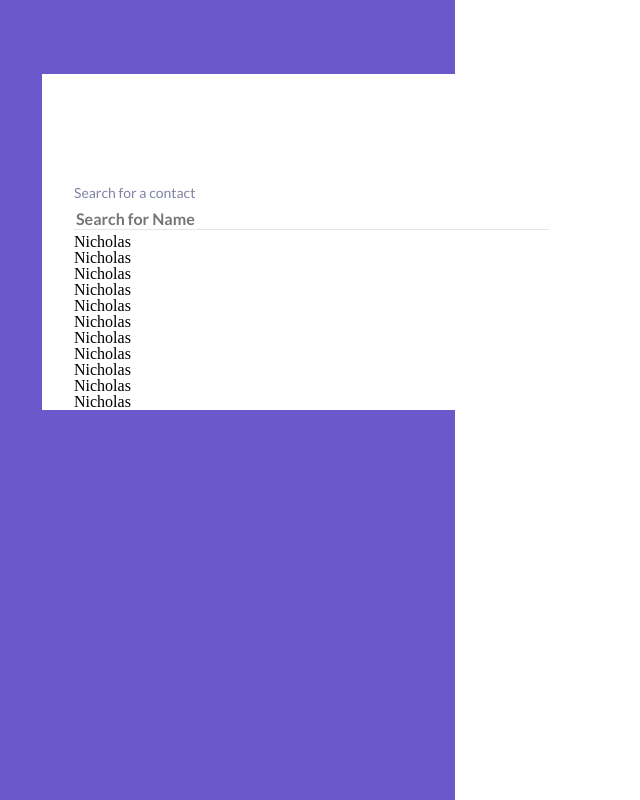
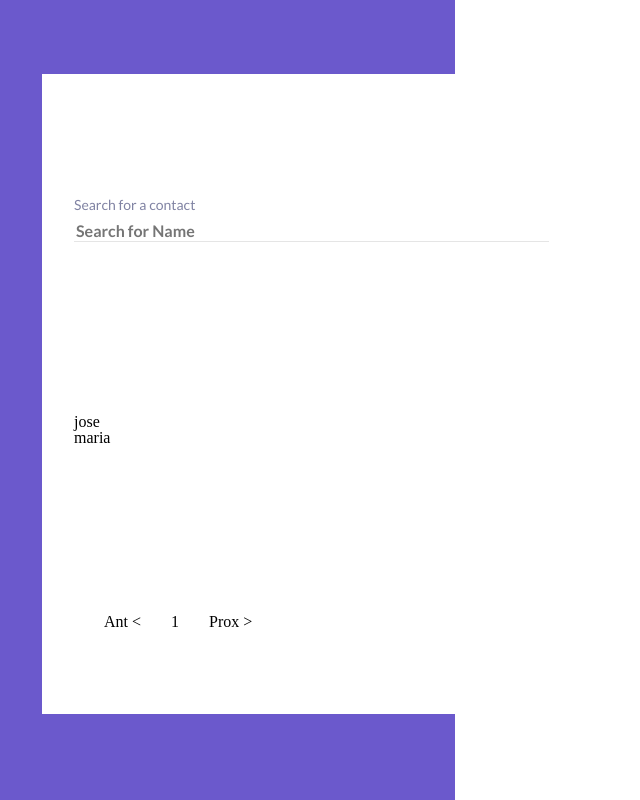
Before and after one commit to WesleyVitor/Contact-list, a Next.js app: page / in a window 1280 px wide. Shown: the whole page, without its empty margins (0-640 px from the left). Built offline with nearby package versions, Linux system fonts and the light colour scheme.

Commit message:
add: list of contacts name with pagination

```diff
--- /dev/null
+++ b/components/Contacts/index.tsx
@@ -0,0 +1,17 @@
+import React from "react";
+
+interface Props {
+    currentContacts: any[];
+}
+const Contacts: React.FC<Props> = ({ currentContacts }) => {
+    return (
+        <ul>
+            {currentContacts &&
+                currentContacts.map((contact) => {
+                    return <li>{contact}</li>;
+                })}
+        </ul>
+    );
+};
+
+export default Contacts;
--- a/components/Container/styles.ts
+++ b/components/Container/styles.ts
@@ -16,4 +16,5 @@ export const Main = styled.main`
     top: 74px;
     left: 42px;
     display: flex;
+    height: 80vh;
 `;
--- a/components/ListContact/index.tsx
+++ b/components/ListContact/index.tsx
@@ -1,28 +1,47 @@
-import React from "react";
+import React, { useEffect, useState } from "react";
 
-import { SectionList, SearchStyle } from "./styles";
+import { SectionList, SearchStyle, Paginate } from "./styles";
+import Contacts from "../Contacts";
 
-const ListContact: React.FC = () => {
+import ReactPaginate from "react-paginate";
+interface Props {
+    contactsPerPage: number;
+    contacts: string[];
+}
+
+const ListContact: React.FC<Props> = ({ contactsPerPage, contacts }) => {
+    const [currentContacts, setCurrentContacts] = useState(null);
+    const [pageCount, setPageCount] = useState(0);
+    const [contactOffset, setContactOffset] = useState(0);
+
+    useEffect(() => {
+        const endOffset = contactOffset + contactsPerPage;
+        setCurrentContacts(contacts.slice(contactOffset, endOffset));
+        setPageCount(Math.ceil(contacts.length / contactsPerPage));
+    }, [contactOffset, contactsPerPage]);
+
+    const handlePageClick = (event) => {
+        const newOffset = (event.selected * contactsPerPage) % contacts.length;
+        setContactOffset(newOffset);
+    };
     return (
         <SectionList>
             <SearchStyle>
                 <label>Search for a contact</label>
                 <input type="text" placeholder="Search for Name" />
             </SearchStyle>
-
-            <ul>
-                <li>Nicholas</li>
-                <li>Nicholas</li>
-                <li>Nicholas</li>
-                <li>Nicholas</li>
-                <li>Nicholas</li>
-                <li>Nicholas</li>
-                <li>Nicholas</li>
-                <li>Nicholas</li>
-                <li>Nicholas</li>
-                <li>Nicholas</li>
-                <li>Nicholas</li>
-            </ul>
+            <Contacts currentContacts={currentContacts} />
+            <div>
+                <Paginate
+                    breakLabel="..."
+                    nextLabel="Prox >"
+                    previousLabel="Ant  <"
+                    pageRangeDisplayed={5}
+                    pageCount={pageCount}
+                    renderOnZeroPageCount={null}
+                    onPageChange={handlePageClick}
+                />
+            </div>
         </SectionList>
     );
 };
--- a/components/ListContact/styles.ts
+++ b/components/ListContact/styles.ts
@@ -1,11 +1,15 @@
+import ReactPaginate from "react-paginate";
 import styled from "styled-components";
 
 export const SectionList = styled.section`
     background: #fff;
-    padding-top: 112px;
+    padding-top: 40px;
     padding-left: 32px;
     padding-right: 45px;
     width: 552px;
+    display: flex;
+    flex-direction: column;
+    justify-content: space-around;
 `;
 
 export const SearchStyle = styled.div`
@@ -30,3 +34,11 @@ export const SearchStyle = styled.div`
         box-shadow: 0 1px 0 rgba(0, 0, 0, 0.1);
     }
 `;
+
+export const Paginate = styled(ReactPaginate)`
+    > li {
+        display: inline-block;
+        margin-left: 30px;
+        cursor: pointer;
+    }
+`;
--- a/package.json
+++ b/package.json
@@ -12,6 +12,7 @@
     "next": "12.0.10",
     "react": "17.0.2",
     "react-dom": "17.0.2",
+    "react-paginate": "^8.1.0",
     "styled-components": "^5.3.3"
   },
   "devDependencies": {
--- a/pages/index.tsx
+++ b/pages/index.tsx
@@ -3,10 +3,11 @@ import React from "react";
 import ListContact from "../components/ListContact";
 import Container from "../components/Container";
 
+const contacts = ["jose", "maria"];
 const index: React.FC = () => {
     return (
         <Container>
-            <ListContact />
+            <ListContact contactsPerPage={8} contacts={contacts} />
         </Container>
     );
 };
```
Also changed, not shown: 1 other file (tests, documents, lock files or other folders).
